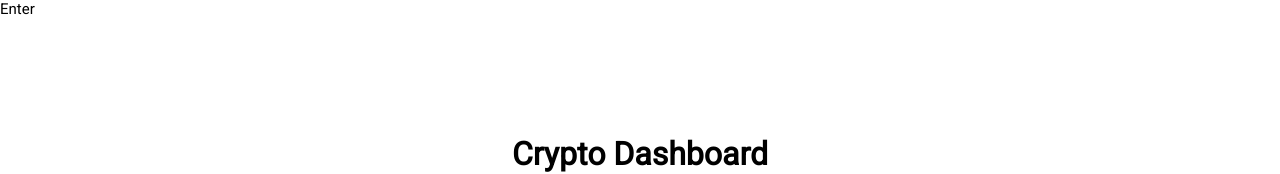
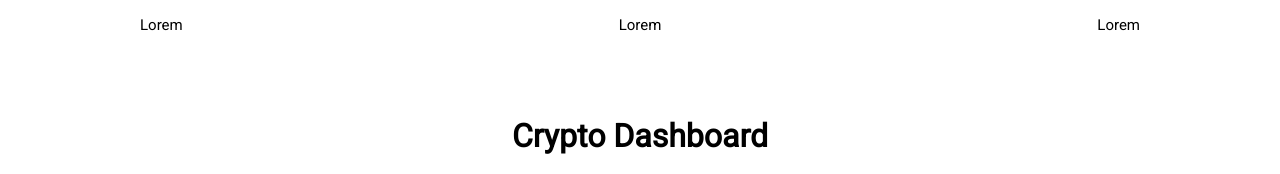
Before and after one commit to maxcore25/next-crypto-dashboard-draft, a Next.js app: page / in a window 1280 px wide. Shown: the top 174 px of the page. Built offline with nearby package versions, Linux system fonts and the light colour scheme; no server answers.

Commit message:
Header Stylized

```diff
--- a/app/components/elements/Header/Header.module.scss
+++ b/app/components/elements/Header/Header.module.scss
@@ -1,2 +1,19 @@
 .header {
+  position: fixed;
+  top: 0;
+  left: 0;
+  display: flex;
+  justify-content: center;
+  align-items: center;
+  width: 100%;
+  padding: 16px 26px;
+  z-index: 5;
+
+  .contentContainer {
+    display: flex;
+    justify-content: space-between;
+    align-items: center;
+    width: 100%;
+    width: var(--max-width);
+  }
 }
--- a/app/components/elements/Header/index.js
+++ b/app/components/elements/Header/index.js
@@ -1,7 +1,15 @@
 import styles from './Header.module.scss';
 
 const Header = () => {
-  return <header className={styles.header}>Enter</header>;
+  return (
+    <header className={styles.header}>
+      <div className={styles.contentContainer}>
+        <span>Lorem</span>
+        <span>Lorem</span>
+        <span>Lorem</span>
+      </div>
+    </header>
+  );
 };
 
 export default Header;
```
